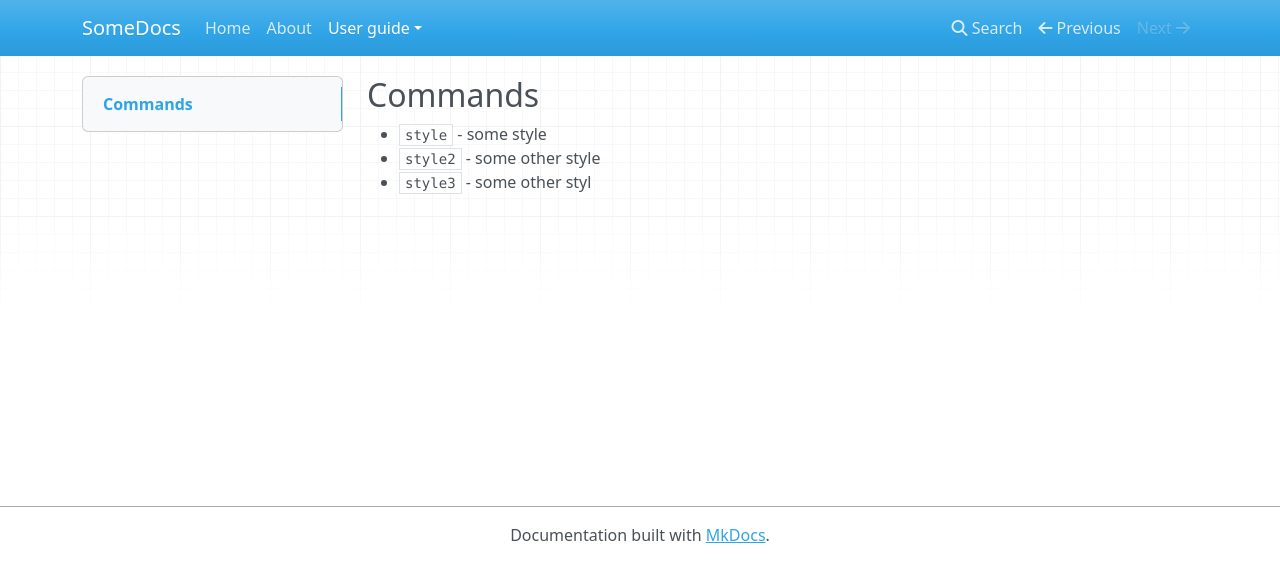
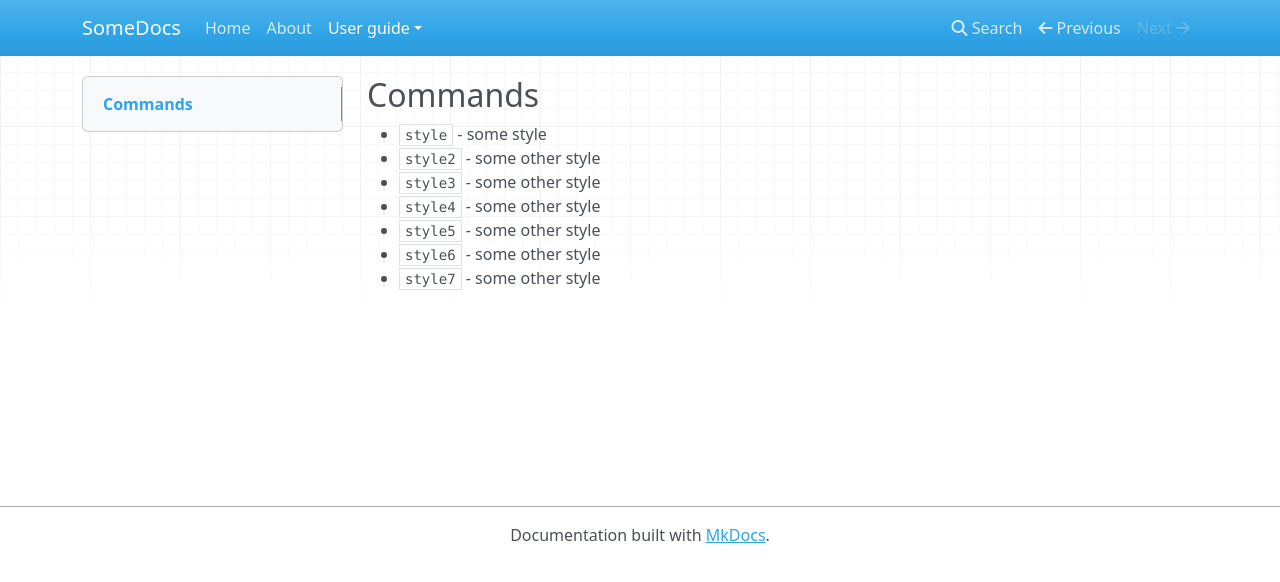
Before and after one commit to JiriPakr/exdocs, an MkDocs documentation site: the page built from docs/styling.md, in a window 1280 px wide. Shown: the top 582 px of the page. Built offline with MkDocs 1.6.1, drawn with Linux system fonts in a browser that asks for light colours; nearby versions of some CDN libraries.

Commit message:
update style

```diff
--- a/docs/styling.md
+++ b/docs/styling.md
@@ -2,4 +2,8 @@
 
 * `style` - some style
 * `style2` - some other style
-* `style3` - some other styl
+* `style3` - some other style
+* `style4` - some other style
+* `style5` - some other style
+* `style6` - some other style
+* `style7` - some other style
```
